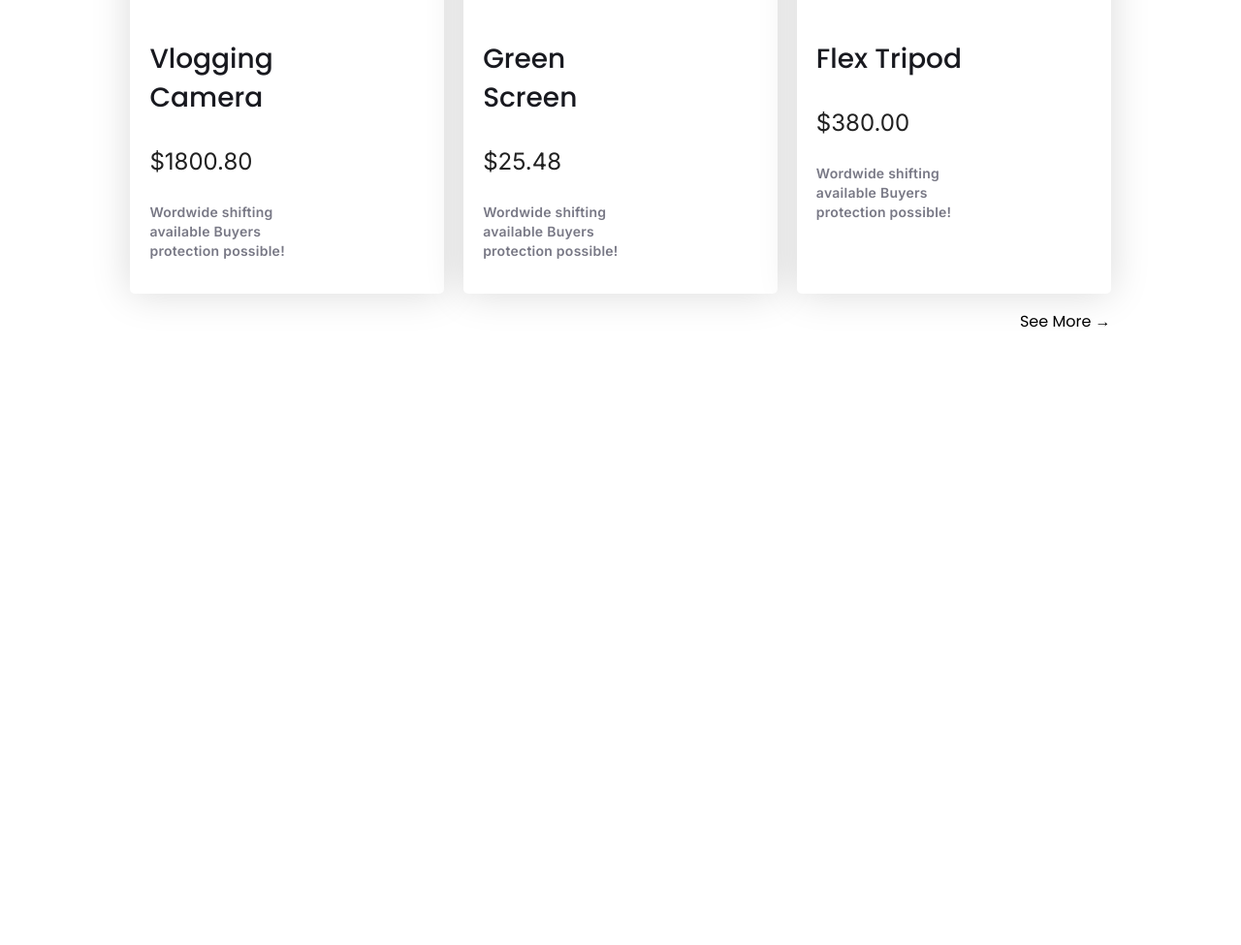
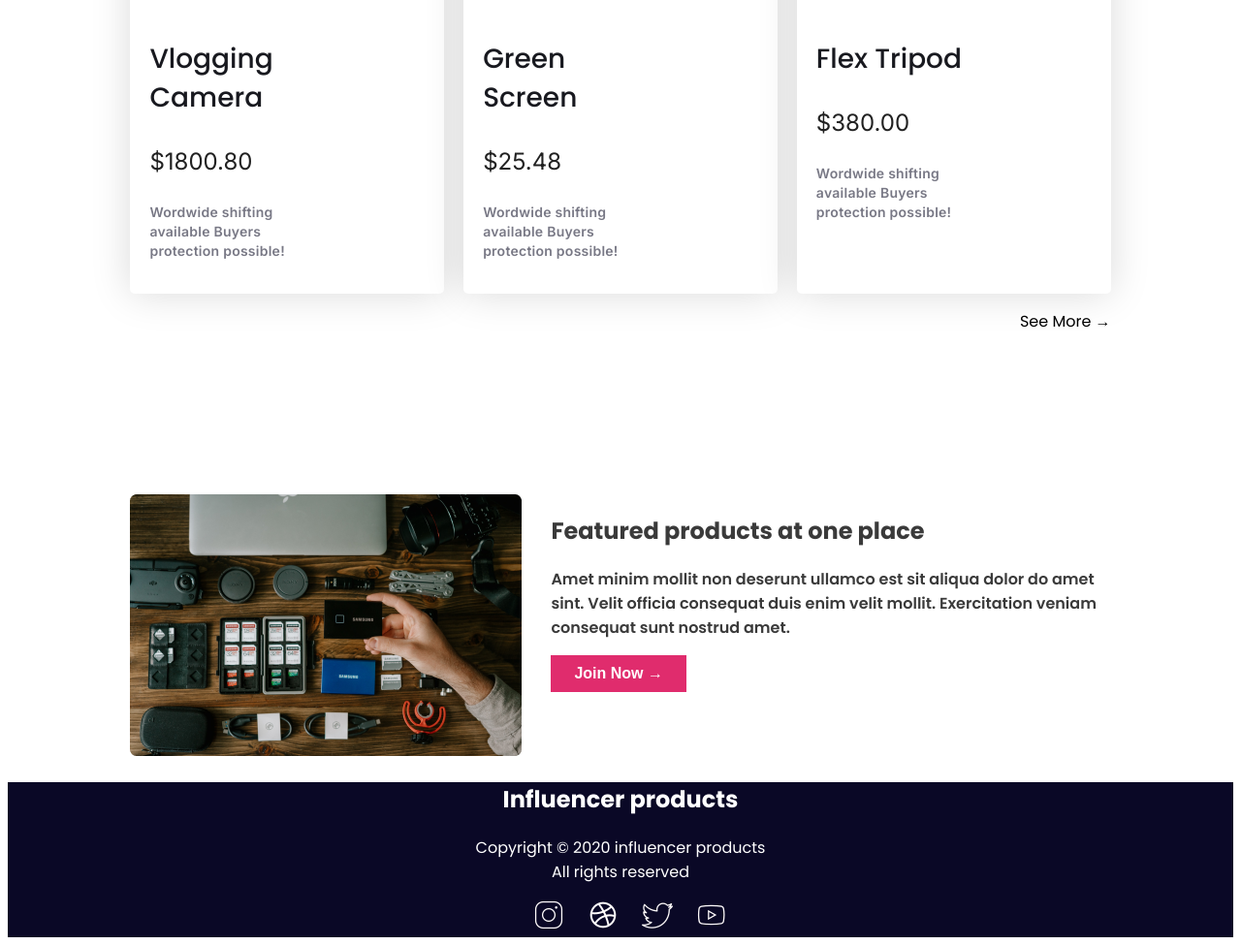
Before and after one commit to Ashikur-ai/influencer-product-website-M2Mo10, a plain HTML site: page index.html in a window 1280 px wide. Shown: the part 2717-3692 px from the top of the page at 97% size. Before the commit the page ends 3235 px from the top, so only its background shows below. Drawn offline with Linux system fonts and the light colour scheme.

Commit message:
footer section completed

```diff
--- a/index.html
+++ b/index.html
@@ -173,7 +173,40 @@
             <p class="more">See More <span>&#8594;</span></p>
         </section>
         <!-- collection section ends  -->
+
+        <!-- feature section starts  -->
+        <section class="feature">
+            <div class="feature-container">
+                <div class="feature-img">
+                    <img src="images/gear.png" alt="">
+                </div>
+                <div class="feature-info">
+                    <h1 class="section-title">Featured products at one place</h1>
+                    <p class="section-description">
+                        Amet minim mollit non deserunt ullamco est sit aliqua dolor do amet sint. Velit officia consequat duis enim velit mollit. Exercitation veniam consequat sunt nostrud amet.
+                    </p>
+                    <button class="feature-btn">Join Now <span>&#8594;</span></button>
+                </div>
+            </div>
+        </section>
+        <!-- feature section ends  -->
     </main>
-    <footer></footer>
+    <footer>
+        <div class="footer-container">
+            <h2 class="footer-title">
+                Influencer products
+            </h2>
+            <p class="footer-description">
+                Copyright © 2020  influencer products <br>
+                All rights reserved
+            </p>
+            <div class="footer-icon">
+                <img src="icons/instagram.png" alt="">
+                <img src="icons/dribble.png" alt="">
+                <img src="icons/twitter.png" alt="">
+                <img src="icons/youtube.png" alt="">
+            </div>
+        </div>
+    </footer>
 </body>
 </html>
--- a/styles/influencer.css
+++ b/styles/influencer.css
@@ -169,12 +169,40 @@ nav li {
 
 
 
+/* feature section styles  */
+.feature-container {
+    display: flex;
+    justify-content: space-between;
+    width: 80%;
+    margin: auto;
+    gap: 30px;
+}
 
 
+.feature-btn {
+    background: #E02C6D;
+    color: #FFF;
+    font-size: 16px;
+    font-style: normal;
+    font-weight: 700;
+    line-height: normal;
+    padding: 10px 24px;
+    border: none;
+}
 
 
+/* footer styles */
+footer {
+    background: #0A0826;
+    color: white;
+    text-align: center;
+}
 
 
+.footer-icon>img {
+    align-items: center;
+    margin-left: 20px;
+}
 
 
 
@@ -244,6 +272,16 @@ nav li {
     }
 
 
+    /* feature styles  */
+    .feature-container {
+        flex-direction: column-reverse;
+        width: 100%;
+        text-align: center;
+    }
+
+    .feature-img img {
+        width: 80%;
+    }
 
 }
 
@@ -274,4 +312,15 @@ nav li {
         grid-template-columns: auto auto;
 
     }
+
+
+    /* feature styles  */
+    .feature-container {
+        flex-direction: column-reverse;
+        text-align: center;
+    }
+
+
+
+
 }
```
Also changed, not shown: icons/dribble.png (added), icons/instagram.png (added), icons/twitter.png (added), icons/youtube.png (added).
